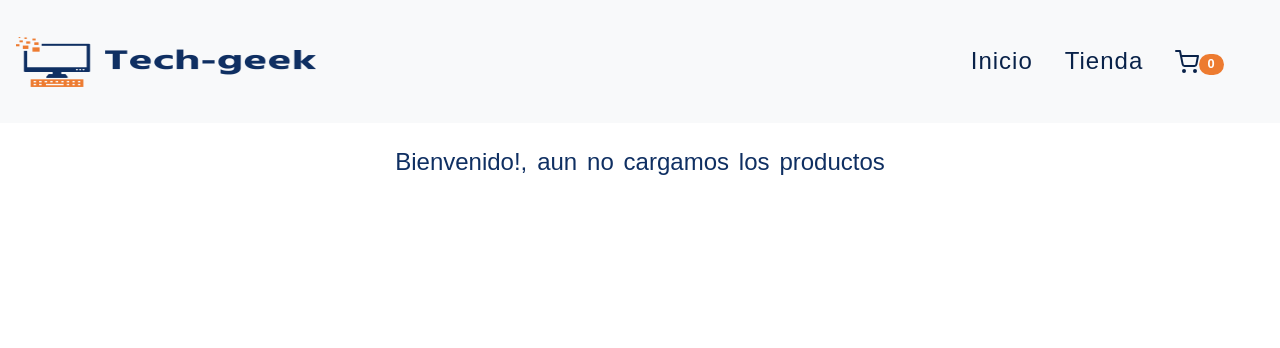
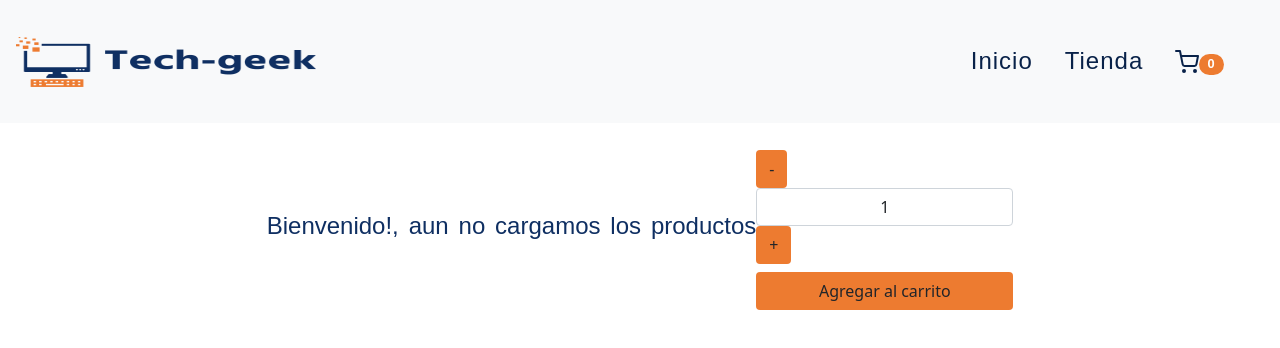
Before and after one commit to nachoduarte/Tech-geek-e-commerce-React, a React (Create React App) app: page / in a window 1280 px wide. Shown: the top 348 px of the page. Built offline with nearby package versions, Linux system fonts and the light colour scheme; a web font is replaced by a local one.

Commit message:
agregado componente ItemCount con logica para agregar y restar productos

```diff
--- a/src/App.js
+++ b/src/App.js
@@ -1,3 +1,4 @@
+import React from 'react';
 import 'bootstrap/dist/css/bootstrap.min.css';
 import './styles/main.css';
 import NavBar from './components/NavBar.js';
--- /dev/null
+++ b/src/components/ItemCount.js
@@ -0,0 +1,32 @@
+import React, { useState } from 'react';
+
+
+const ItemCount = ({stock, initial, onAdd}) =>{
+    const [count, setCount] = useState(initial);
+
+    const style = {
+        backgroundColor: '#ED7B30'
+    }
+
+    const add = () =>{
+        count < stock ? setCount(count + 1) : alert('no hay mas stock disponible');
+    };
+    const remove = () =>{
+        count > initial ? setCount(count -1) : alert('se supero el minimo');
+    };
+
+    return <>
+        <div>
+            <div>
+                <button className="btn" style={style} onClick={remove}>-</button>
+                <input type="text" className="form-control text-center" placeholder="cantidad" aria-label="Username" aria-describedby="basic-addon1" value={count} id="input"/>
+                <button className="btn" style={style} onClick={add}>+</button>
+            </div>
+            <button onClick={() =>onAdd(count)} type="button" className="btn container-fluid mt-2" style={style}>
+                Agregar al carrito
+            </button>
+        </div>
+    </>
+}
+
+export default ItemCount
--- a/src/components/ItemListContainer.js
+++ b/src/components/ItemListContainer.js
@@ -1,9 +1,15 @@
-
+import ItemCount from './ItemCount.js';
 
 const ItemListContainer = ({greeting}) =>{
+
+    const onAdd = (qty) =>{
+        alert(qty + " productos agregados")
+    }
+
     return (
         <div className="landingDisplay">
             <h1 className="fontReg mainTextColor">{greeting}</h1>
+            <ItemCount stock={10} initial={1} onAdd={onAdd}/>
         </div>
     )
 }
--- a/src/components/NavBar.js
+++ b/src/components/NavBar.js
@@ -1,5 +1,6 @@
 import logo from '../images/logo.png';
 import '../styles/main.css';
+import React from 'react';
 import CartWidget from './CartWidget.js';
 
 
```
